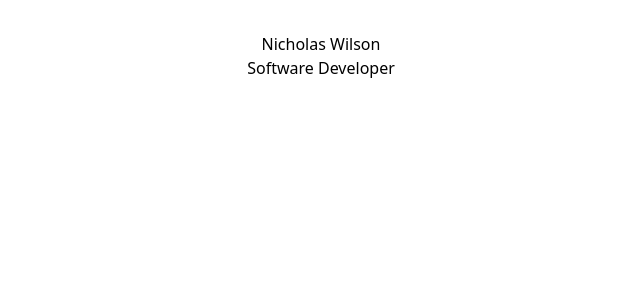
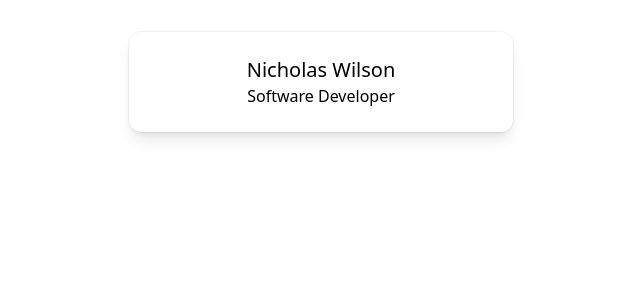
Before and after one commit to nwilson7/portfolio, a React (Vite) app: page / in a window 1280 px wide. Shown: the top 300 px of the page, without its empty margins (319-959 px from the left). Built offline with nearby package versions, Linux system fonts and the light colour scheme.

Commit message:
adds header card

```diff
--- a/src/components/Header.jsx
+++ b/src/components/Header.jsx
@@ -1,9 +1,9 @@
 function Header() {
   return (
-    <>
-      <h1>Nicholas Wilson</h1>
-      <p1>Software Developer</p1>
-    </>
+    <div class="mx-auto flex flex-col max-w-sm items-center gap-x-4 rounded-xl bg-white p-6 shadow-lg outline outline-black/5">
+      <h1 class="text-xl">Nicholas Wilson</h1>
+      <p>Software Developer</p>
+    </div>
   );
 }
 
```
